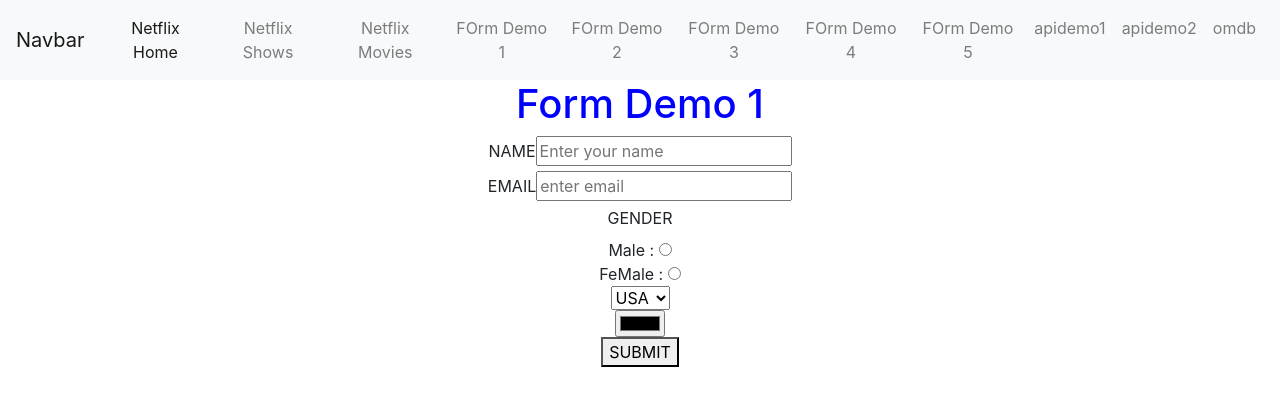
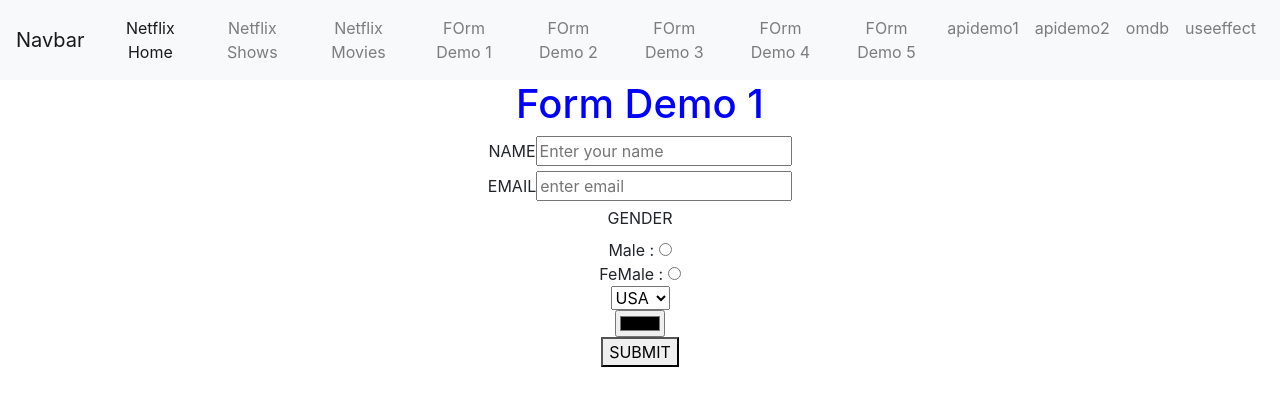
Before and after one commit to samirvithlani/club6-react, a React (Create React App) app: page /formdemo1 in a window 1280 px wide. Shown: the top 406 px of the page. Built offline with nearby package versions, Linux system fonts and the light colour scheme.

Commit message:
useeefect

```diff
--- a/src/App.js
+++ b/src/App.js
@@ -23,6 +23,7 @@ import { ApiDemo1 } from "./api/ApiDemo1";
 import { ApiDemo2 } from "./api/ApiDemo2";
 import { UpdateUser } from "./api/UpdateUser";
 import { Omdb } from "./api/Omdb";
+import { UseEffectDemo } from "./components/UseEffectDemo";
 
 function App() {
 
@@ -45,6 +46,7 @@ function App() {
         <Route path ="/apidemo2" element = {<ApiDemo2/>}></Route>
         <Route path = "/updateuser/:id"element = {<UpdateUser/>}></Route>
         <Route path ="/omdb" element ={<Omdb/>}></Route>
+        <Route path ="/useeffect" element ={<UseEffectDemo/>}></Route>
         {/* <Route path ="/*" element = {<h1>404</h1>}></Route> */}
         <Route path="/*" element ={<Error404/>}></Route>
       </Routes>
--- a/src/Navbar.jsx
+++ b/src/Navbar.jsx
@@ -66,6 +66,12 @@ export const Navbar = () => {
                 omdb
               </Link>
             </li>
+
+            <li class="nav-item">
+              <Link class="nav-link" to="/useeffect">
+              useeffect
+              </Link>
+            </li>
           </ul>
         </div>
       </nav>
--- a/src/api/ApiDemo1.jsx
+++ b/src/api/ApiDemo1.jsx
@@ -1,5 +1,5 @@
 import axios from 'axios'
-import React, { useState } from 'react'
+import React, { useEffect, useState } from 'react'
 import { Slide, ToastContainer, toast } from "react-toastify";
 import "react-toastify/dist/ReactToastify.css";
 import { MyLoader } from '../components/MyLoader';
@@ -8,6 +8,16 @@ import { set } from 'react-hook-form';
 import { Link } from 'react-router-dom';
 
 export const ApiDemo1 = () => {
+
+  useEffect(() => {
+
+    getApiCall()
+
+
+  }, [])
+
+
+
     const [message, setmessage] = useState("")
     const [users, setusers] = useState([])
     const [isLoading, setisLoading] = useState(false)
--- /dev/null
+++ b/src/components/UseEffectDemo.jsx
@@ -0,0 +1,18 @@
+import React, { useEffect, useState } from 'react'
+
+export const UseEffectDemo = () => {
+    const [count, setcount] = useState(0)
+    //() => {} is the callback function
+    //[] is the dependency array
+    useEffect(() => {
+        console.log("useEffect")
+    }, [count])
+
+
+  return (
+    <div>
+        <button onClick={()=>{setcount(count+1)}}>Click</button>
+        {count}
+    </div>
+  )
+}
--- a/src/index.js
+++ b/src/index.js
@@ -7,11 +7,11 @@ import { BrowserRouter } from "react-router-dom";
 
 const root = ReactDOM.createRoot(document.getElementById("root"));
 root.render(
-  <React.StrictMode>
+
     <BrowserRouter>
         <App />
     </BrowserRouter>
-  </React.StrictMode>
+
 );
 
 // If you want to start measuring performance in your app, pass a function
```
